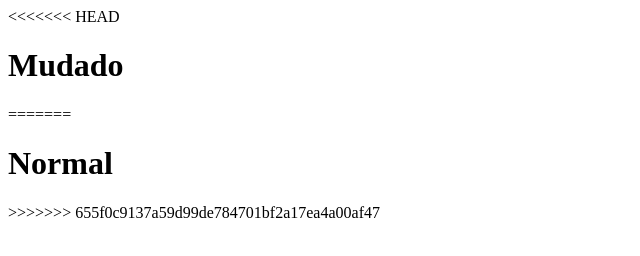
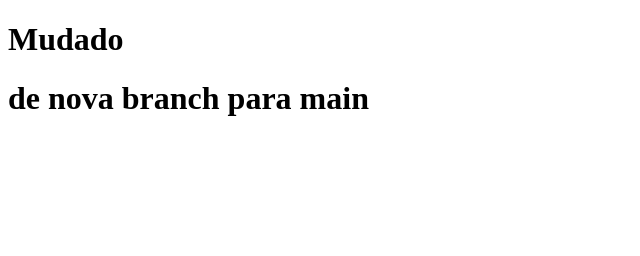
Before and after one commit to rufinoguilherme633/aula_conflito, a plain HTML site: page index.html in a window 1280 px wide. Shown: the whole page, without its empty margins (0-640 px from the left). Drawn offline with Linux system fonts and the light colour scheme.

Commit message:
nova-branch para a main

```diff
--- a/index.html
+++ b/index.html
@@ -6,10 +6,8 @@
     <title>Document</title>
 </head>
 <body>
-<<<<<<< HEAD
     <h1>Mudado</h1>
-=======
-    <h1>Normal</h1>
->>>>>>> 655f0c9137a59d99de784701bf2a17ea4a00af47
+
+    <h1>de nova branch para main</h1>
 </body>
 </html>
```
